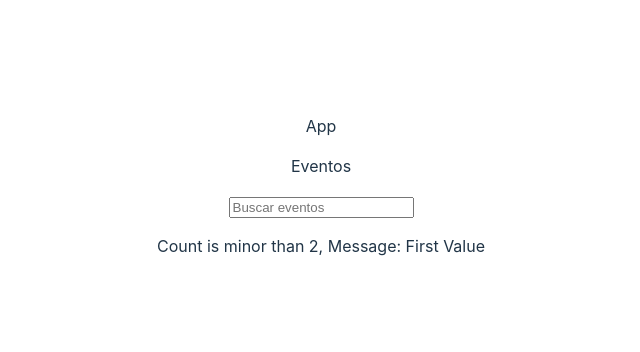
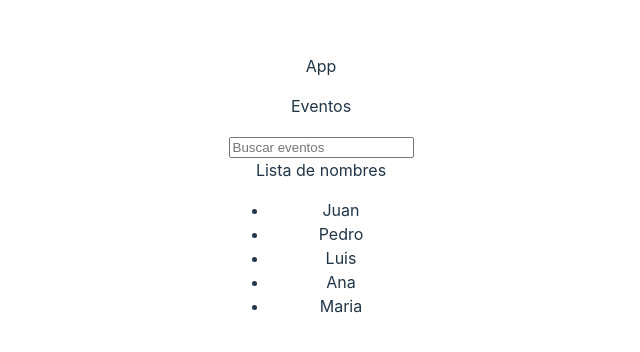
Before and after one commit to alfo1002/practice-react-concepts, a React (Vite) app: page / in a window 1280 px wide. Shown: the part 214-566 px from the top of the page, without its empty margins (319-959 px from the left). Built offline with nearby package versions, Linux system fonts and the light colour scheme.

Commit message:
add: se añade ejemplo de renderizado de listas

```diff
--- a/src/App.jsx
+++ b/src/App.jsx
@@ -1,9 +1,7 @@
 import { useState } from 'react'
-import reactLogo from './assets/react.svg'
-import viteLogo from '/vite.svg'
 import './App.css'
 import { Navbar } from './components/Navbar'
-import { ConditionalRendering } from './components/General/ConditionalRendering'
+import { ListRendering } from './components/General/ListRendering'
 
 function App() {
 
@@ -11,7 +9,7 @@ function App() {
     <>
       <p>App</p>
       <Navbar />
-      <ConditionalRendering />
+      <ListRendering />
     </>
 
   )
--- /dev/null
+++ b/src/components/General/ListRendering.jsx
@@ -0,0 +1,17 @@
+
+export const ListRendering = () => {
+
+    const names = ['Juan', 'Pedro', 'Luis', 'Ana', 'Maria']
+
+    return (
+        <div>
+            <span>Lista de nombres</span>
+            <ul>
+                {names.map((name, index) => (
+                    <li key={index}>{name}</li>
+                ))}
+            </ul>
+
+        </div>
+    )
+}
```
